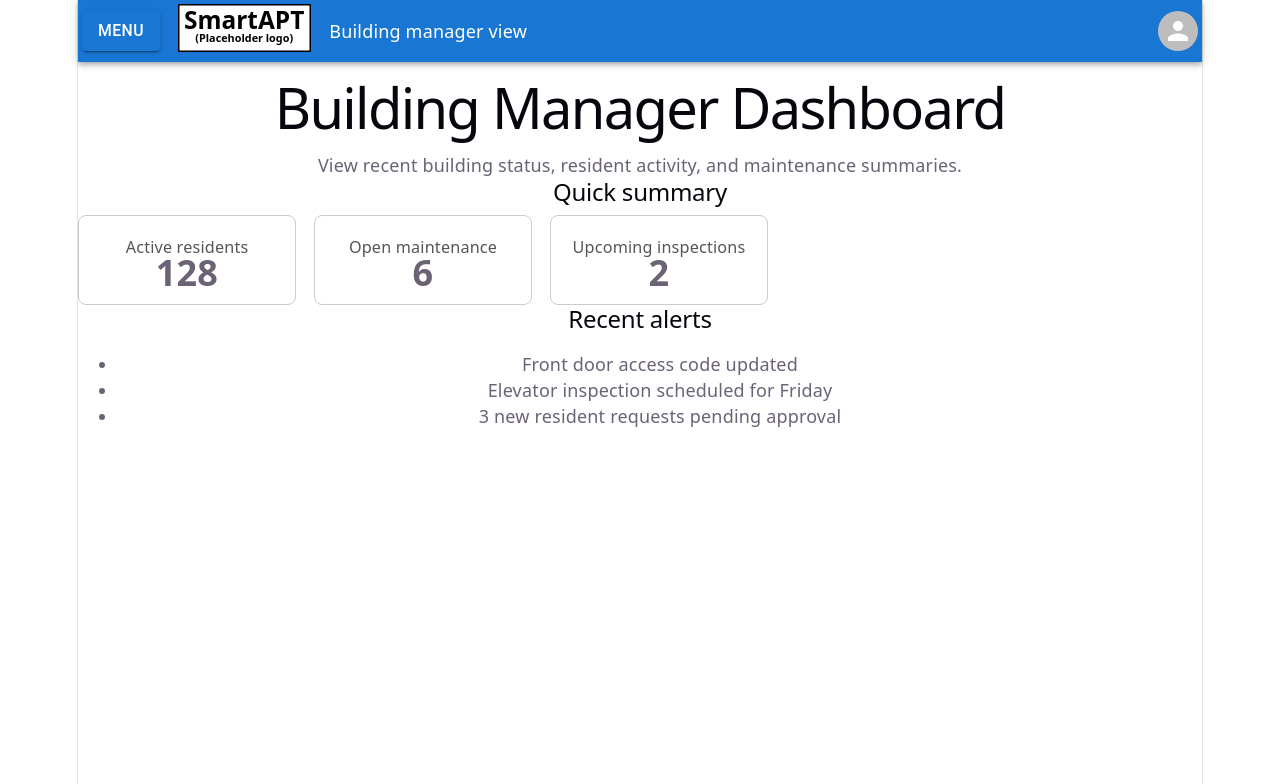
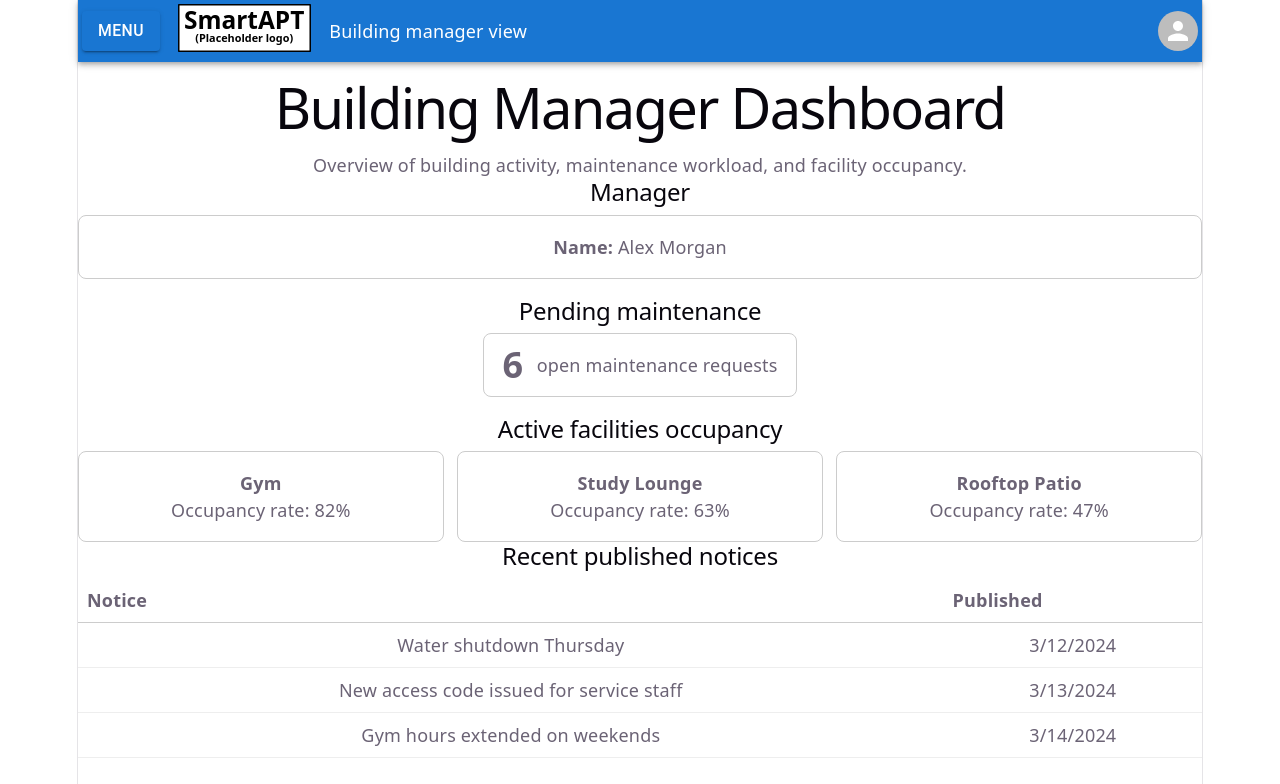
Before and after one commit to SevereWXJames/dormitory-managment-project, a React (Vite) app in the folder frontend/: page /admin in a window 1280 px wide. Shown: the top 784 px of the page. Built offline with nearby package versions, Linux system fonts and the light colour scheme.

Commit message:
merge James backend and make API writing for Dashboard Page

```diff
--- a/frontend/src/pages/common/buildingManager/AdminDashboardPage.tsx
+++ b/frontend/src/pages/common/buildingManager/AdminDashboardPage.tsx
@@ -1,16 +1,19 @@
 import { CommonFrame } from "../../../components/common/CommonFrame";
 
-const dashboardSummary = [
-    { label: "Active residents", value: 128 },
-    { label: "Open maintenance", value: 6 },
-    { label: "Upcoming inspections", value: 2 },
-];
-
-const recentAlerts = [
-    "Front door access code updated",
-    "Elevator inspection scheduled for Friday",
-    "3 new resident requests pending approval",
-];
+const dashboardData = {
+    name: "Alex Morgan",
+    pending_maintenance_count: 6,
+    active_facilities_occupancy: [
+        { facility_id: 1, name: "Gym", occupancy_rate: 0.82 },
+        { facility_id: 2, name: "Study Lounge", occupancy_rate: 0.63 },
+        { facility_id: 3, name: "Rooftop Patio", occupancy_rate: 0.47 },
+    ],
+    recent_published_notices: [
+        { notice_id: 101, title: "Water shutdown Thursday", created_at: 1710203400000 },
+        { notice_id: 102, title: "New access code issued for service staff", created_at: 1710289800000 },
+        { notice_id: 103, title: "Gym hours extended on weekends", created_at: 1710376200000 },
+    ],
+};
 
 export function AdminDashboardPage() {
     return (
@@ -18,27 +21,53 @@ export function AdminDashboardPage() {
             <CommonFrame commonFrameType="BUILDING_MANAGER" />
             <div className="adminDashboardPage">
                 <h1>Building Manager Dashboard</h1>
-                <p>View recent building status, resident activity, and maintenance summaries.</p>
+                <p>Overview of building activity, maintenance workload, and facility occupancy.</p>
 
                 <section>
-                    <h2>Quick summary</h2>
-                    <div className="dashboard-summary-cards" style={{ display: "flex", gap: "1rem", flexWrap: "wrap" }}>
-                        {dashboardSummary.map((item) => (
-                            <div key={item.label} className="summary-card" style={{ border: "1px solid #ccc", borderRadius: 8, padding: "1rem", minWidth: 180 }}>
-                                <div style={{ fontSize: "0.9rem", color: "#555" }}>{item.label}</div>
-                                <div style={{ fontSize: "2rem", fontWeight: 600 }}>{item.value}</div>
+                    <h2>Manager</h2>
+                    <div style={{ padding: "1rem", border: "1px solid #ccc", borderRadius: 8, marginBottom: "1rem" }}>
+                        <strong>Name: </strong>{dashboardData.name}
+                    </div>
+                </section>
+
+                <section>
+                    <h2>Pending maintenance</h2>
+                    <div style={{ display: "inline-flex", alignItems: "center", padding: "1rem", border: "1px solid #ccc", borderRadius: 8, marginBottom: "1rem" }}>
+                        <span style={{ fontSize: "2rem", fontWeight: 600, marginRight: "0.75rem" }}>{dashboardData.pending_maintenance_count}</span>
+                        <span>open maintenance requests</span>
+                    </div>
+                </section>
+
+                <section>
+                    <h2>Active facilities occupancy</h2>
+                    <div style={{ display: "grid", gap: "0.75rem", gridTemplateColumns: "repeat(auto-fit, minmax(180px, 1fr))" }}>
+                        {dashboardData.active_facilities_occupancy.map((facility) => (
+                            <div key={facility.facility_id} style={{ border: "1px solid #ccc", borderRadius: 8, padding: "1rem" }}>
+                                <div style={{ fontWeight: 600 }}>{facility.name}</div>
+                                <div>Occupancy rate: {(facility.occupancy_rate * 100).toFixed(0)}%</div>
                             </div>
                         ))}
                     </div>
                 </section>
 
                 <section>
-                    <h2>Recent alerts</h2>
-                    <ul>
-                        {recentAlerts.map((alert) => (
-                            <li key={alert}>{alert}</li>
-                        ))}
-                    </ul>
+                    <h2>Recent published notices</h2>
+                    <table style={{ width: "100%", borderCollapse: "collapse" }}>
+                        <thead>
+                            <tr>
+                                <th style={{ textAlign: "left", borderBottom: "1px solid #ccc", padding: "0.5rem" }}>Notice</th>
+                                <th style={{ textAlign: "left", borderBottom: "1px solid #ccc", padding: "0.5rem" }}>Published</th>
+                            </tr>
+                        </thead>
+                        <tbody>
+                            {dashboardData.recent_published_notices.map((notice) => (
+                                <tr key={notice.notice_id}>
+                                    <td style={{ padding: "0.5rem", borderBottom: "1px solid #eee" }}>{notice.title}</td>
+                                    <td style={{ padding: "0.5rem", borderBottom: "1px solid #eee" }}>{new Date(notice.created_at).toLocaleDateString()}</td>
+                                </tr>
+                            ))}
+                        </tbody>
+                    </table>
                 </section>
             </div>
         </>
```
